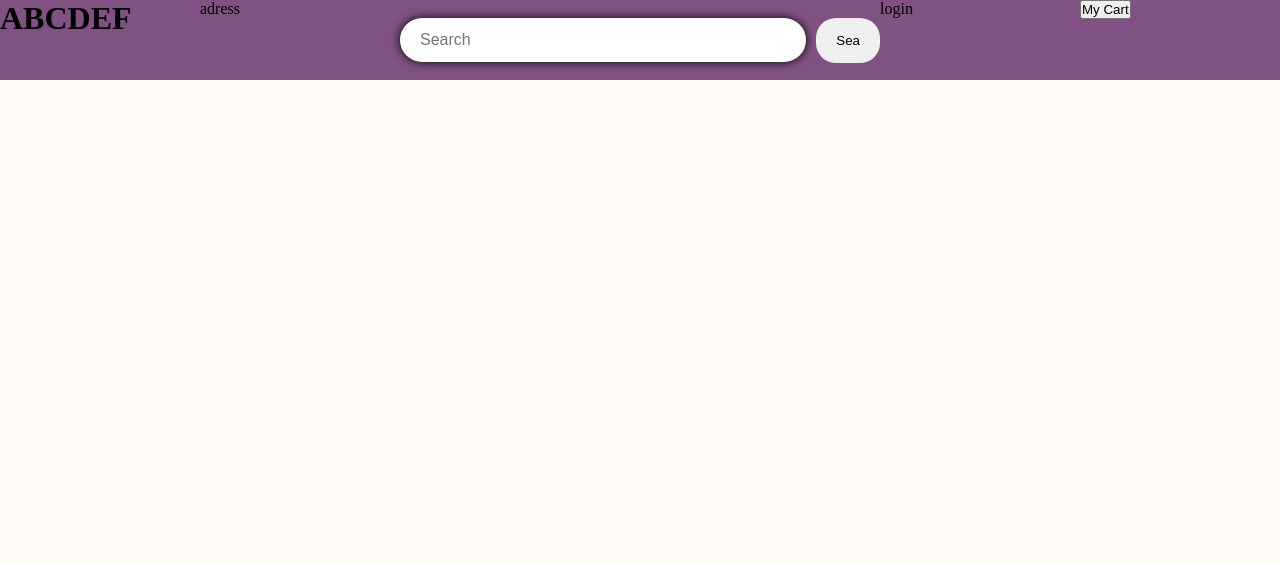
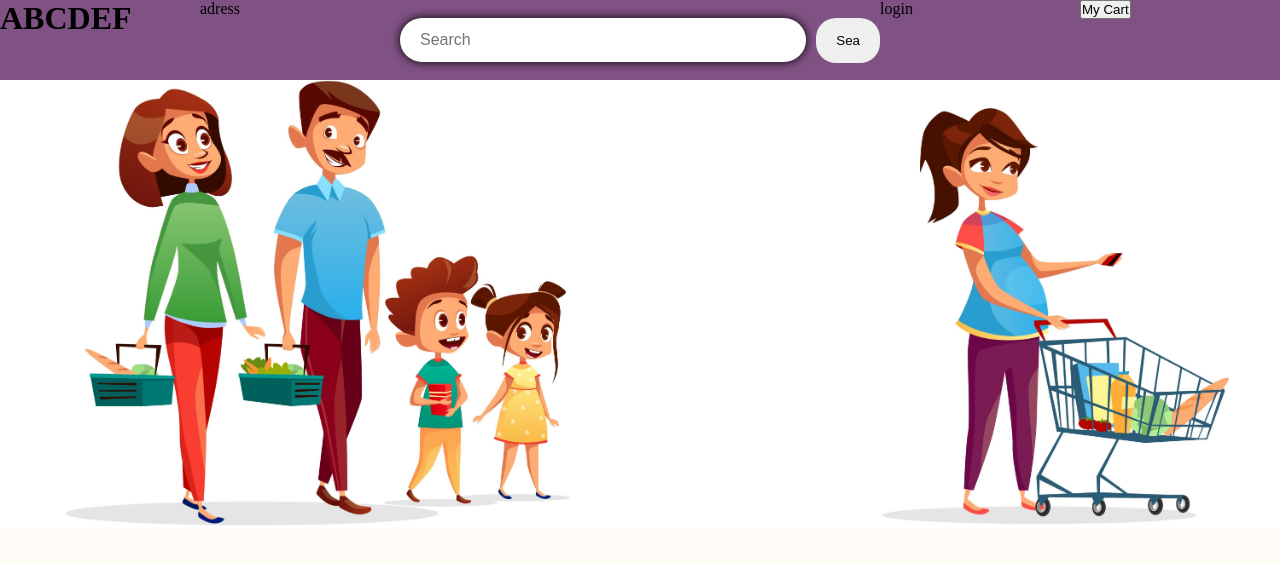
Before and after one commit to muhsintt777/Grocery-Delivery, a React (Create React App) app: page / in a window 1280 px wide. Shown: the top 564 px of the page. Built offline with nearby package versions, Linux system fonts and the light colour scheme.

Commit message:
added banner

```diff
--- a/src/App.js
+++ b/src/App.js
@@ -1,11 +1,13 @@
 
 import './App.css';
+import Banner from './Components/Banner/Banner';
 import Header from './Components/Header/Header';
 
 function App() {
   return (
     <div className="App">
       <Header/>
+      <Banner/>
     </div>
   );
 }
--- /dev/null
+++ b/src/Components/Banner/Banner.css
@@ -0,0 +1,3 @@
+.banner > img {
+    width: 100%;
+}
--- /dev/null
+++ b/src/Components/Banner/Banner.jsx
@@ -0,0 +1,13 @@
+import React from "react";
+import "./Banner.css";
+import bannerPic from "./Bannerr.jpg";
+
+function Banner() {
+  return (
+    <div className="banner">
+      <img src={bannerPic} alt="Banner" />
+    </div>
+  );
+}
+
+export default Banner;
```
Also changed, not shown: src/Components/Banner/Bannerr.jpg (added).
